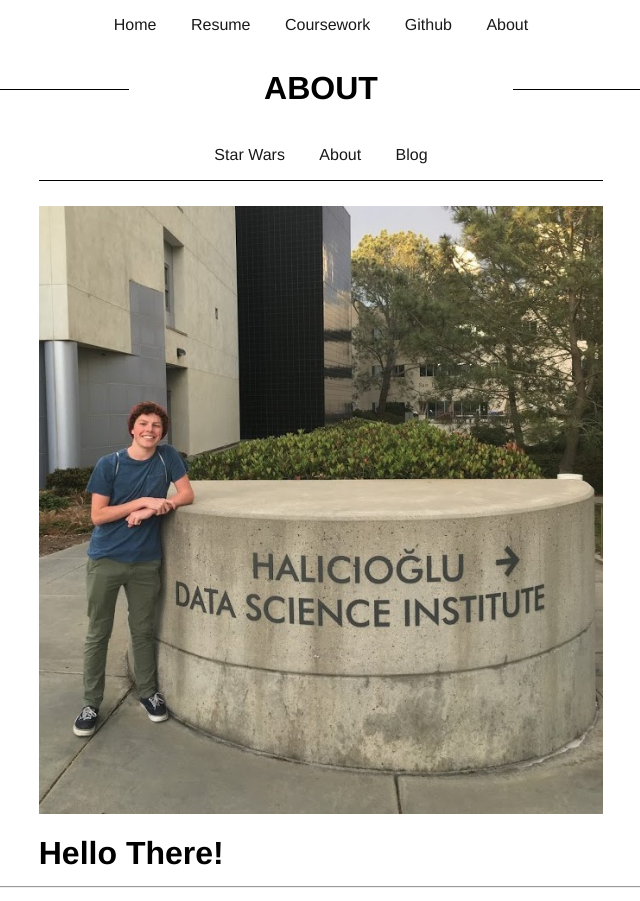
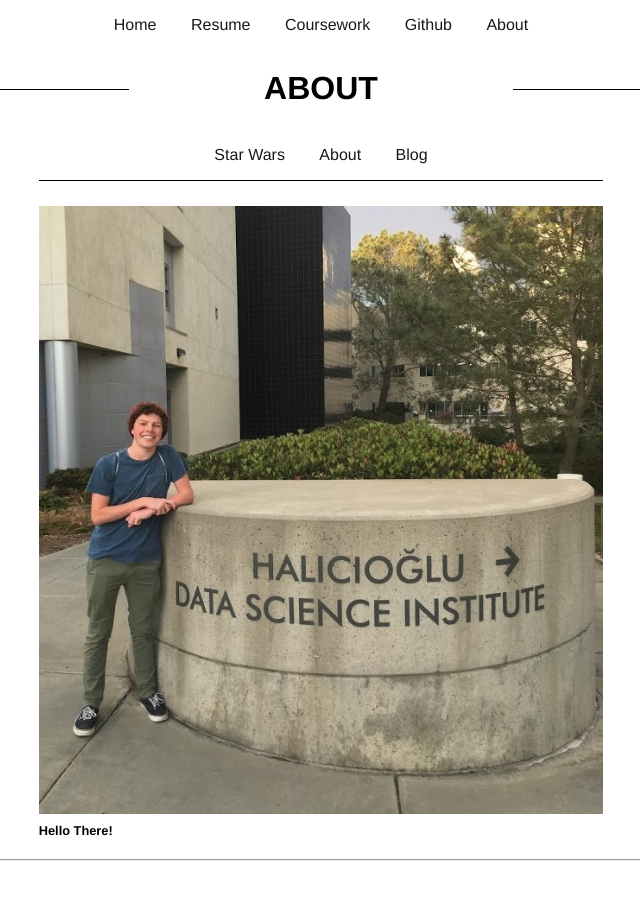
Before and after one commit to declansullivan/static-html-site, a Jekyll site: the page built from about/index.html, in a window 1280 px wide. Shown: the whole page, without its empty margins (319-959 px from the left). Built offline with Jekyll 4.4.1, drawn with Linux system fonts in a browser that asks for light colours.

Commit message:
Styling changes

```diff
--- a/css/main.css
+++ b/css/main.css
@@ -155,6 +155,12 @@
   line-height: 150%;
 }
 
+.moment h1 {
+  position: relative;
+  margin: 0 auto;
+  font-size: 80%;
+}
+
 .moment h2 {
   font-size: 115%;
   padding: 0 0 5px 0;
```
